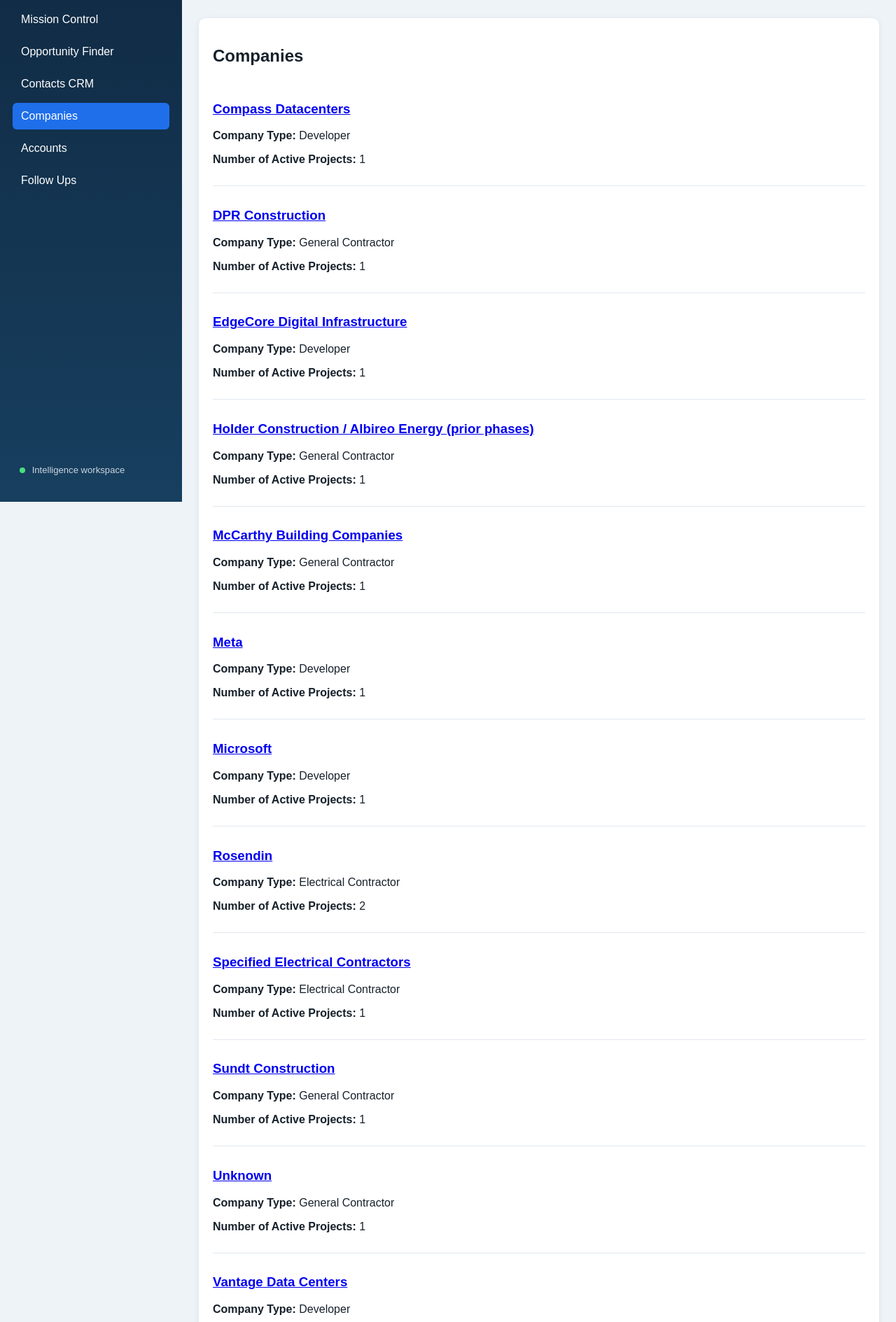
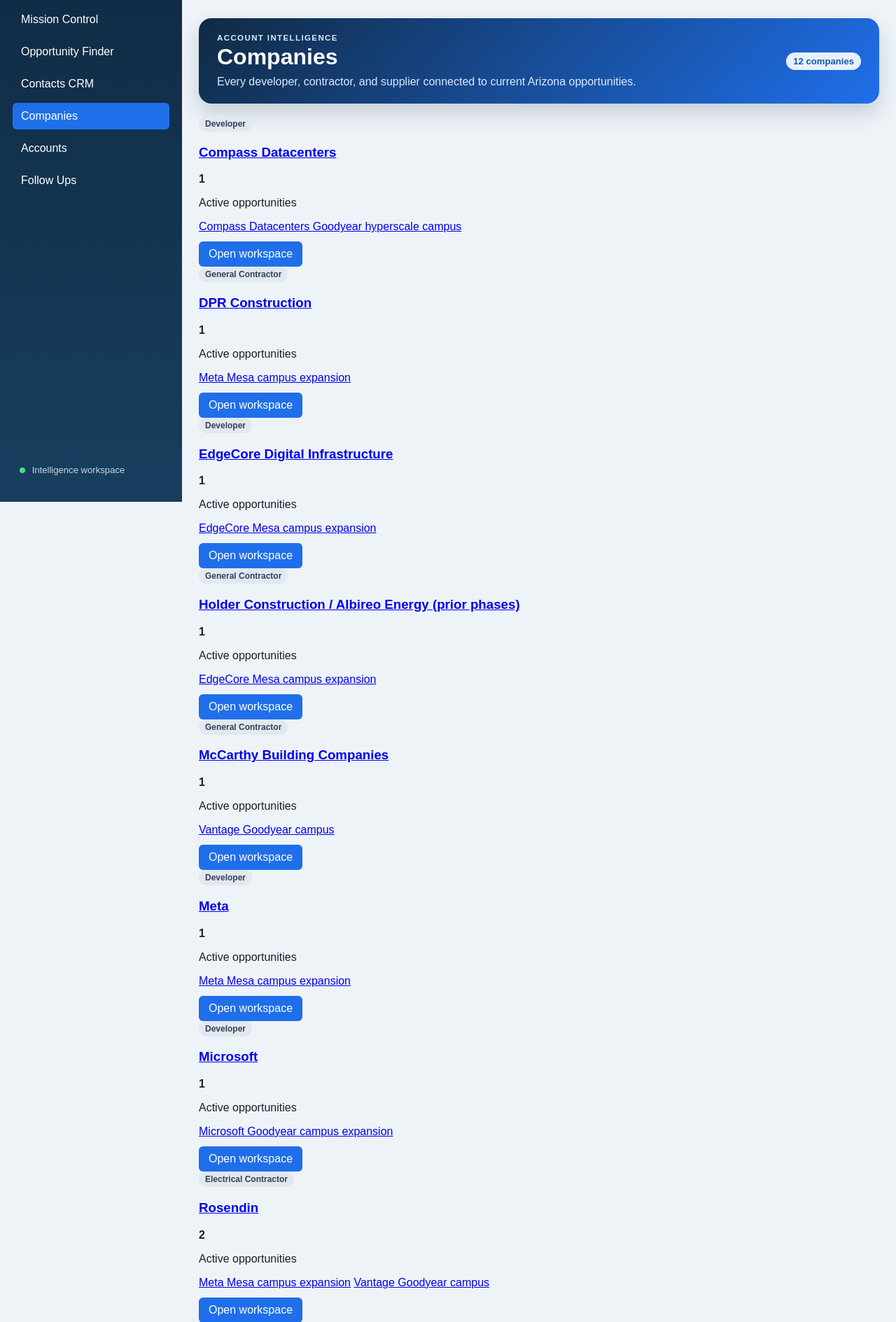
Before and after one commit to NickPowerPlastics/ProjectHunter, a Flask app: page /companies in a window 1280 px wide. Shown: the part 83-1972 px from the top of the page at 70% size. Run offline with Flask 3, Linux system fonts and the light colour scheme.

Commit message:
Build actionable companies directory

```diff
--- a/ProjectHunter-main/templates/companies.html
+++ b/ProjectHunter-main/templates/companies.html
@@ -1,13 +1,34 @@
 {% extends "base.html" %}
 {% block content %}
-<div class="card">
-    <h2>Companies</h2>
+<section class="mission-hero compact-hero">
+    <div>
+        <p class="eyebrow">ACCOUNT INTELLIGENCE</p>
+        <h2>Companies</h2>
+        <p>Every developer, contractor, and supplier connected to current Arizona opportunities.</p>
+    </div>
+    <span class="count-pill">{{ companies|length }} companies</span>
+</section>
+
+<div class="company-directory-grid">
     {% for company in companies %}
-    <div class="company-item">
-        <h3><a href="{{ url_for('company_details', company_id=company.id) }}">{{ company.name }}</a></h3>
-        <p><strong>Company Type:</strong> {{ company.type }}</p>
-        <p><strong>Number of Active Projects:</strong> {{ company.projects | length }}</p>
-    </div>
+    <article class="company-directory-card">
+        <div class="company-directory-top">
+            <div>
+                <span class="status-pill">{{ company.type }}</span>
+                <h3><a href="{{ url_for('company_details', company_id=company.id) }}">{{ company.name }}</a></h3>
+            </div>
+            <strong class="company-opportunity-count">{{ company.projects|length }}</strong>
+        </div>
+        <p class="muted-label">Active opportunities</p>
+        <div class="company-project-preview">
+            {% for project in company.projects[:3] %}
+            <a href="{{ url_for('project_details', project_id=project.id) }}">{{ project.name }}</a>
+            {% endfor %}
+        </div>
+        <a class="button" href="{{ url_for('company_details', company_id=company.id) }}">Open workspace</a>
+    </article>
+    {% else %}
+    <div class="card"><p>No companies are available yet.</p></div>
     {% endfor %}
 </div>
 {% endblock %}
```
